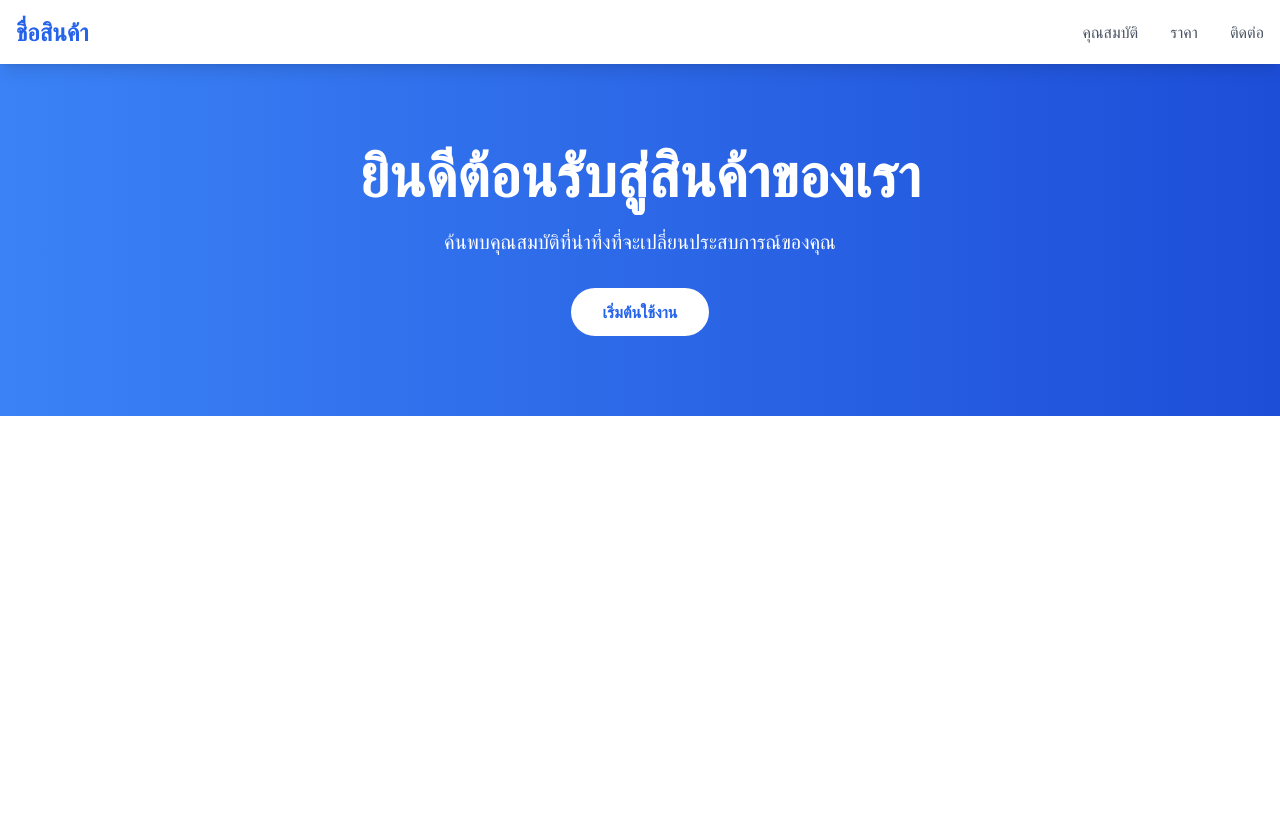
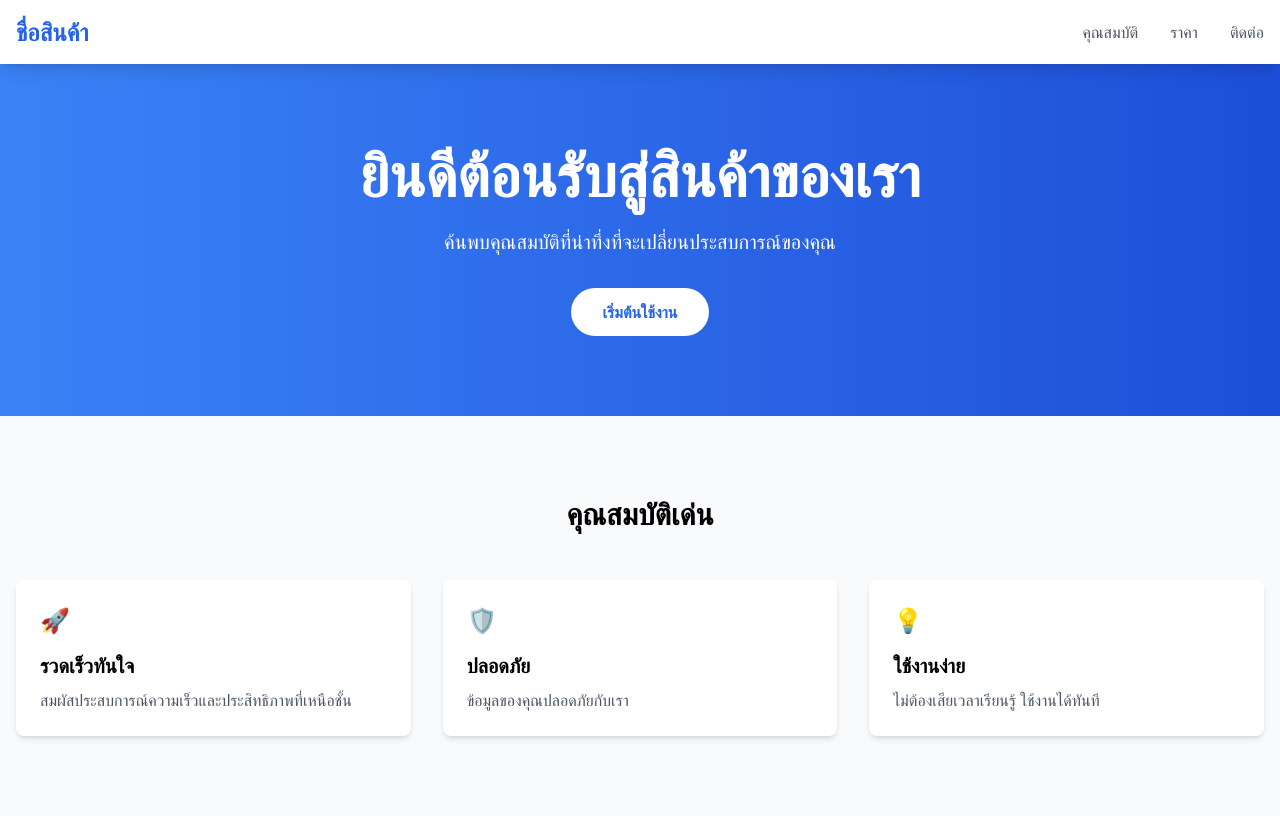
Before and after one commit to Pathamapo/product-landing-page, a plain HTML site: page index.html in a window 1280 px wide. Drawn offline with nearby package versions, Linux system fonts and the light colour scheme.

Commit message:
เพิ่มสวนแสดงคุณสมบัติพร้อมการ์ด

```diff
--- a/index.html
+++ b/index.html
@@ -43,6 +43,32 @@
         </div>
         </section>
        </main>
+       <section id="features" class="py-20 bg-gray-50">
+        <div class="container mx-auto px-4">
+        <h2 class="text-3xl font-bold text-center mb-12">คุณสมบัติเด่น</h2>
+        <div class="grid grid-cols-1 md:grid-cols-3 gap-8">
+        <!-- คุณสมบัติที่ 1 -->
+        <div class="bg-white p-6 rounded-lg shadow-md">
+        <div class="text-blue-500 text-2xl mb-4">🚀</div>
+        <h3 class="font-bold text-xl mb-2">รวดเร็วทันใจ</h3>
+        <p class="text-gray-600">สมผัสประสบการณ์ความเร็วและประสิทธิภาพที่เหนือชั้น
+       </p>
+        </div>
+        <!-- คุณสมบัติที่ 2 -->
+        <div class="bg-white p-6 rounded-lg shadow-md">
+        <div class="text-blue-500 text-2xl mb-4">🛡️</div>
+        <h3 class="font-bold text-xl mb-2">ปลอดภัย</h3>
+        <p class="text-gray-600">ข้อมูลของคุณปลอดภัยกับเรา</p>
+        </div>
+        <!-- คุณสมบัติที่ 3 -->
+        <div class="bg-white p-6 rounded-lg shadow-md">
+        <div class="text-blue-500 text-2xl mb-4">💡</div>
+        <h3 class="font-bold text-xl mb-2">ใช้งานง่าย </h3>
+        <p class="text-gray-600">ไม่ต้องเสียเวลาเรียนรู้ ใช้งานได้ทันที</p>
+        </div>
+        </div>
+        </div>
+       </section>
  </main>
 
  <footer>
```
